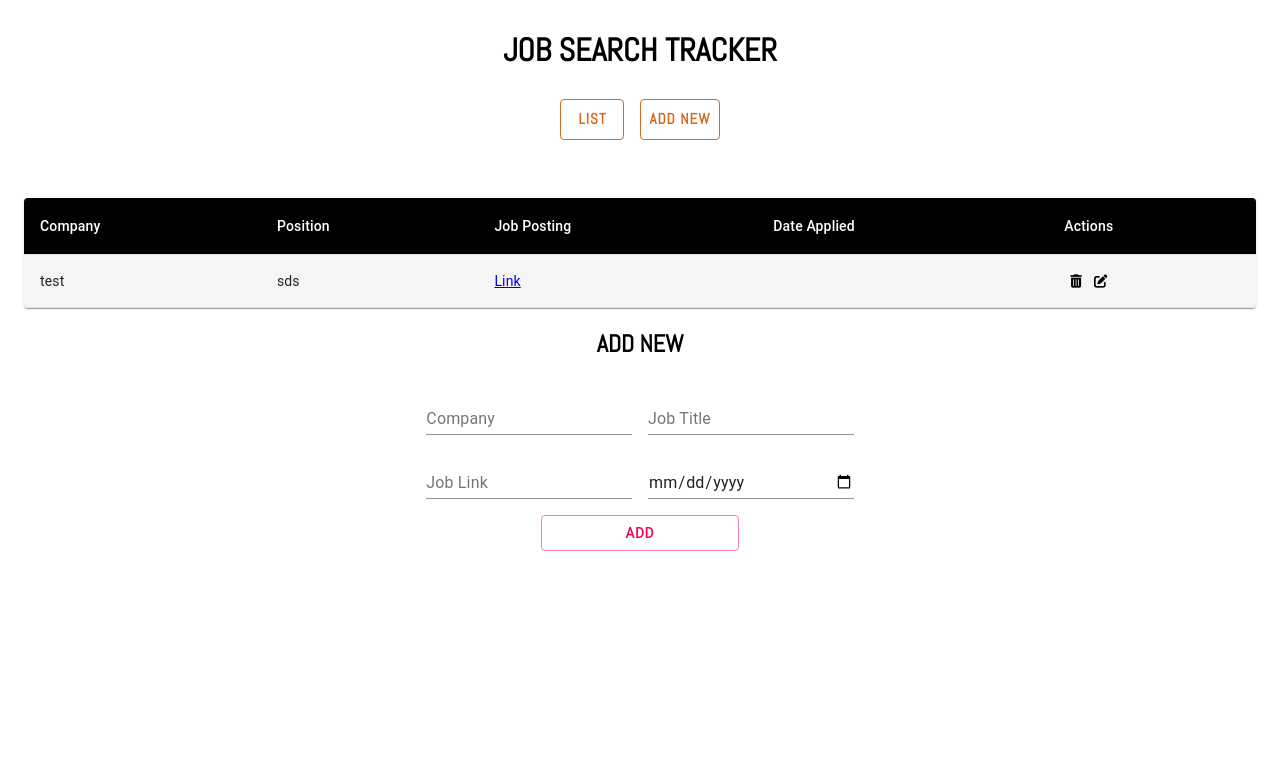
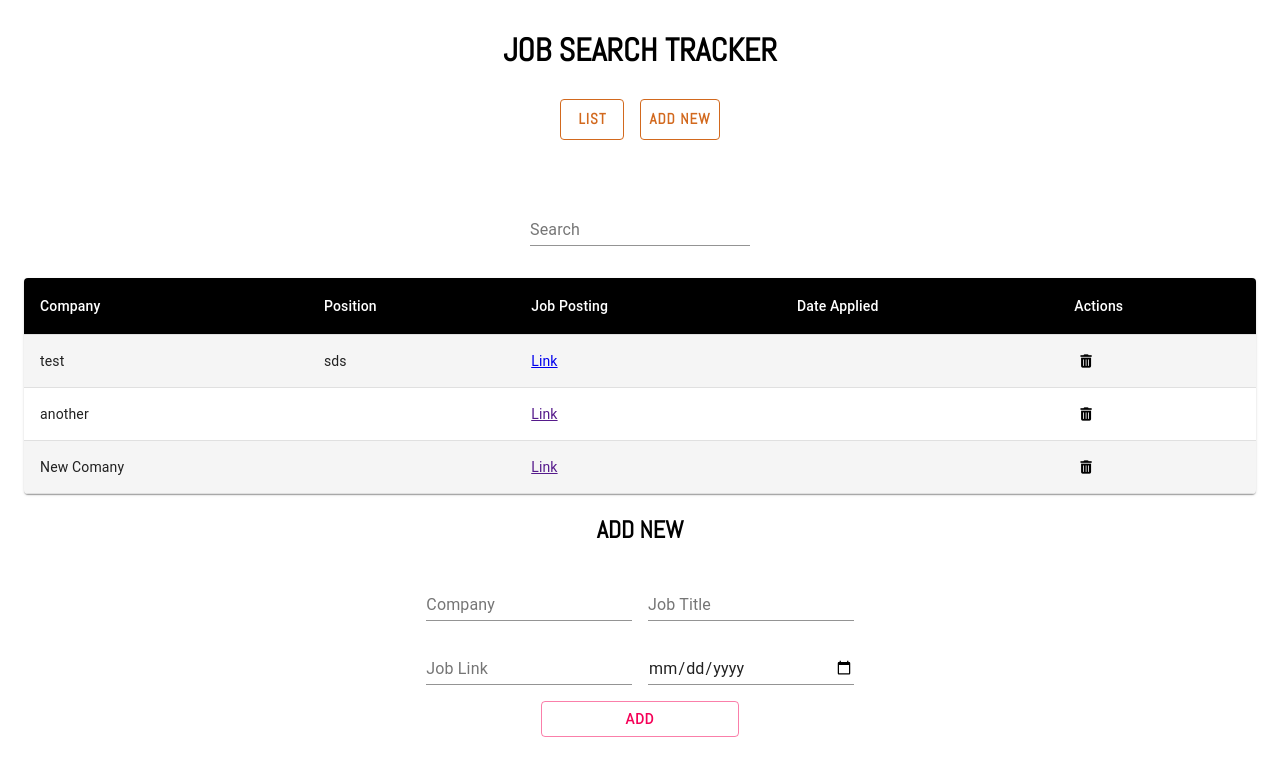
Before and after one commit to deboragaleano/job-search-tracker, a React (Create React App) app: page / in a window 1280 px wide. Shown: the top 776 px of the page. Built offline with nearby package versions, Linux system fonts and the light colour scheme; data requests are answered from the project's data file.

Commit message:
add filter/search functionality

```diff
--- a/db.json
+++ b/db.json
@@ -6,6 +6,20 @@
       "link": "sd",
       "date": "",
       "id": 1
+    },
+    {
+      "company": "another",
+      "position": "",
+      "link": "",
+      "date": "",
+      "id": 2
+    },
+    {
+      "company": "New Comany",
+      "position": "",
+      "link": "",
+      "date": "",
+      "id": 3
     }
   ]
 }
--- a/src/App.js
+++ b/src/App.js
@@ -1,57 +1,61 @@
-import {useEffect, useState} from 'react';
-import {makeStyles} from '@material-ui/styles';
-import axios from 'axios';
-import Navbar from './components/Navbar';
-import List from './components/List';
-import AddItem from './components/AddItem';
-import { Container } from '@material-ui/core';
+import { useEffect, useState } from "react";
+import { makeStyles } from "@material-ui/styles";
+import axios from "axios";
+import Search from "./components/Search";
+import Navbar from "./components/Navbar";
+import List from "./components/List";
+import AddItem from "./components/AddItem";
+import { Container } from "@material-ui/core";
 
 const useStyles = makeStyles({
   root: {
-    fontFamily: 'Abel',
-    alignItems: 'center',
-    textAlign: 'center',
+    fontFamily: "Abel",
+    alignItems: "center",
+    textAlign: "center",
   },
 });
 
 function App() {
   const classes = useStyles();
   const [applications, setApplications] = useState([]);
+  const [search, setSearch] = useState("");
 
   useEffect(() => {
-    axios
-      .get('http://localhost:3001/applications')
-      .then(resp => {
-        const data = resp.data
-        setApplications(data)
-      })
-  }, [])
+    axios.get("http://localhost:3001/applications").then((resp) => {
+      const data = resp.data;
+      setApplications(data);
+    });
+  }, []);
 
   const addItem = (newItem) => {
-    axios
-      .post('http://localhost:3001/applications', newItem)
-      .then(resp => {
-        setApplications([...applications, resp.data])
-      })
-  }
+    axios.post("http://localhost:3001/applications", newItem).then((resp) => {
+      setApplications([...applications, resp.data]);
+    });
+  };
 
   const removeItem = (id) => {
-    const toDelete = applications.find(app => app.id === id)
-    const isOk = window.confirm(`Delete ${toDelete.company}?`)
-    if(isOk) {
-      axios
-        .delete(`http://localhost:3001/applications/${id}`)
-        .then(resp => {
-          setApplications(applications.filter(app => app.id !== id))
-        })
+    const toDelete = applications.find((app) => app.id === id);
+    const isOk = window.confirm(`Delete ${toDelete.company}?`);
+    if (isOk) {
+      axios.delete(`http://localhost:3001/applications/${id}`).then((resp) => {
+        setApplications(applications.filter((app) => app.id !== id));
+      });
     }
-  }
+  };
+
+  const filtedItems =
+    search.length === 0
+      ? applications
+      : applications.filter((app) =>
+          app.company.toLowerCase().includes(search.toLocaleLowerCase())
+        );
 
   return (
     <Container className={classes.root}>
-        <Navbar />
-        <List applications={applications} remove={removeItem}/>
-        <AddItem addItem={addItem}/>
+      <Navbar />
+      <Search value={search} onChange={(e) => setSearch(e.target.value)} />
+      <List applications={filtedItems} remove={removeItem} />
+      <AddItem addItem={addItem} />
     </Container>
   );
 }
--- a/src/components/AddItem.js
+++ b/src/components/AddItem.js
@@ -33,11 +33,15 @@ export default function AddItem({ addItem }) {
   const handleSubmit = (e) => {
     e.preventDefault();
     addItem(newItem);
+    reset();
+  };
+
+  const reset = () => {
     setCompany('')
     setPosition('')
     setNewLink('')
     setNewDate('')
-  };
+  }
 
   return (
     <div>
@@ -45,19 +49,16 @@ export default function AddItem({ addItem }) {
         <h2>ADD NEW</h2>
         <form onSubmit={handleSubmit} className={classes.root}>
           <TextField
-            id="standard-basic"
             value={newCompany}
             onChange={(e) => setCompany(e.target.value)}
             label="Company"
           />
           <TextField
-            id="standard-basic"
             value={newPosition}
             onChange={(e) => setPosition(e.target.value)}
             label="Job Title"
           />
           <TextField
-            id="standard-basic"
             value={newLink}
             onChange={(e) => setNewLink(e.target.value)}
             label="Job Link"
--- a/src/components/List.js
+++ b/src/components/List.js
@@ -67,7 +67,7 @@ export default function List({applications, remove}) {
               <StyledTableCell>{app.date}</StyledTableCell>
               <StyledTableCell>
                 <button onClick={() => remove(app.id)} className={classes.btn}><i className="fas fa-trash-alt"></i> </button>
-                <button className={classes.btn}><i className="fas fa-edit"></i></button>
+                {/* <button className={classes.btn}><i className="fas fa-edit"></i></button> */}
               </StyledTableCell>
             </StyledTableRow>
           ))}
--- /dev/null
+++ b/src/components/Search.js
@@ -0,0 +1,19 @@
+import React from "react";
+import { makeStyles } from "@material-ui/core/styles";
+import TextField from "@material-ui/core/TextField";
+
+const useStyles = makeStyles((theme) => ({
+  root: {
+    margin: theme.spacing(4)
+  },
+}));
+
+export default function Search({value, onChange}) {
+  const classes = useStyles();
+
+  return (
+    <div className={classes.root}>
+          <TextField value={value} onChange={onChange} label="Search"/>
+    </div>
+  );
+}
```
